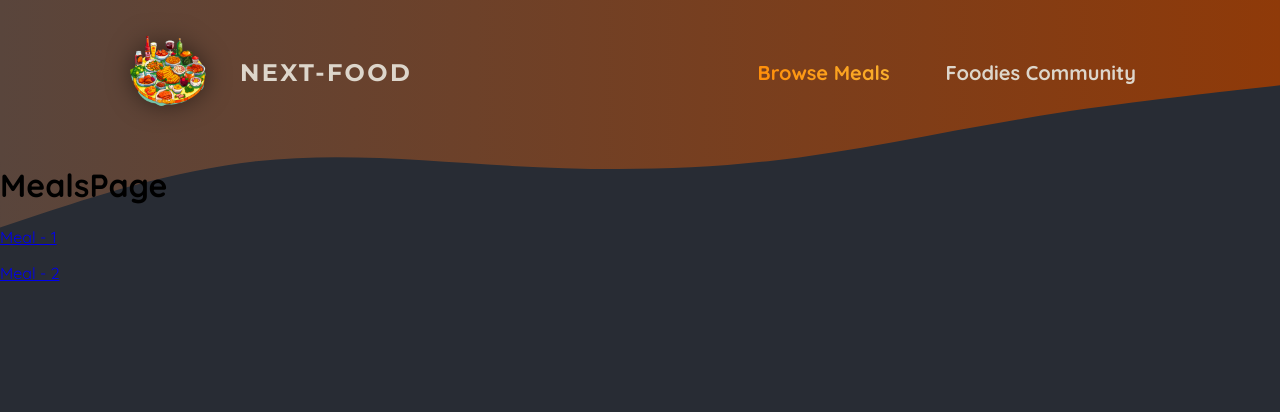
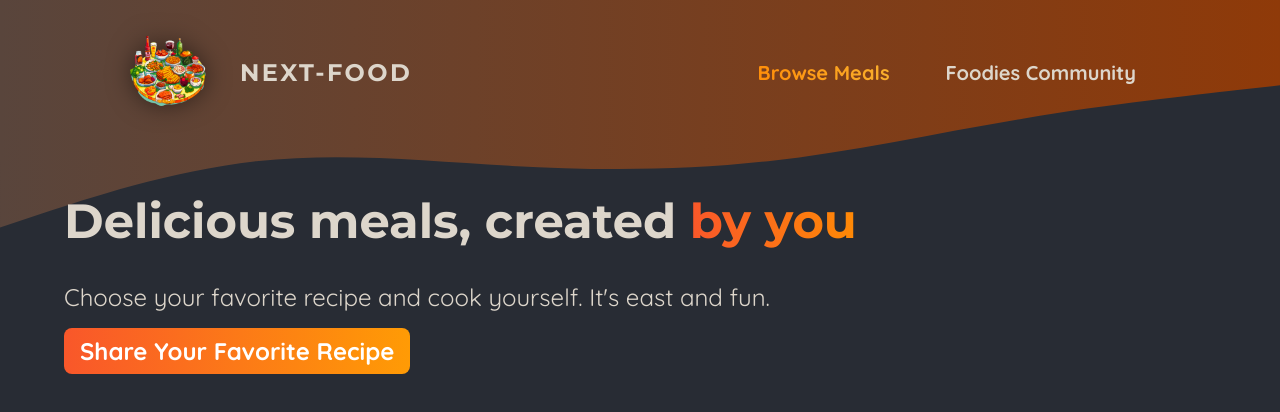
Before and after one commit to Sudarshan0306/Foodies-app-nextJS, a Next.js app: page /meals in a window 1280 px wide. Shown: the top 412 px of the page. Built offline with nearby package versions, Linux system fonts and the light colour scheme.

Commit message:
Meals Page UI changes

```diff
--- a/app/meals/page.jsx
+++ b/app/meals/page.jsx
@@ -1,17 +1,26 @@
 import Link from "next/link";
 import React from "react";
+import classes from './page.module.css';
+import MealsGrid from "@/components/meals/meals-grid";
 
 const MealsPage = () => {
   return (
-    <main>
-      <h1>MealsPage</h1>
-      <p>
-        <Link href='/meals/meal-1'>Meal - 1</Link>
-      </p>
-      <p>
-        <Link href='/meals/meal-2'>Meal - 2</Link>
-      </p>
-    </main>
+    <>
+      <header className={classes.header}>
+        <h1>
+          Delicious meals, created <span className={classes.highlight}> by you </span>
+        </h1>
+        <p>
+          Choose your favorite recipe and cook yourself. It's east and fun.
+        </p>
+        <p className={classes.cta}>
+          <Link href='/meals/share'>Share Your Favorite Recipe</Link>
+        </p>
+      </header>
+      <main className={classes.main}>
+        <MealsGrid meals={[]} />
+      </main>
+    </>
   );
 };
 
--- /dev/null
+++ b/app/meals/page.module.css
@@ -0,0 +1,51 @@
+.header {
+    gap: 3rem;
+    margin: 3rem auto 5rem auto;
+    width: 90%;
+    max-width: 75rem;
+    color: #ddd6cb;
+    font-size: 1.5rem;
+  }
+
+  .header h1 {
+    font-family: 'Montserrat', sans-serif;
+  }
+
+  .highlight {
+    background: linear-gradient(90deg, #f9572a, #ff8a05);
+    background-clip: text;
+    -webkit-background-clip: text;
+    -webkit-text-fill-color: transparent;
+  }
+
+  .header p {
+    margin: 0;
+  }
+
+  .cta a {
+    display: inline-block;
+    margin-top: 1rem;
+    padding: 0.5rem 1rem;
+    border-radius: 0.5rem;
+    background: linear-gradient(90deg, #f9572a, #ff9b05);
+    color: #ffffff;
+    font-weight: bold;
+    text-decoration: none;
+  }
+
+  .loading {
+    text-align: center;
+    animation: loading 1.2s ease-in-out infinite;
+  }
+
+  @keyframes loading {
+    0% {
+      color: #e9e9e9;
+    }
+    50% {
+      color: #b89b84;
+    }
+    100% {
+      color: #e9e9e9;
+    }
+  }
--- /dev/null
+++ b/components/meals/meal-item.jsx
@@ -0,0 +1,28 @@
+import React from 'react'
+import Image from 'next/image';
+
+import classes from './meal-item.module.css';
+
+const MealItem = () => {
+  return (
+    <article className={classes.meal}>
+      <header>
+        <div className={classes.image}>
+          <Image src={image} alt={title} fill />
+        </div>
+        <div className={classes.headerText}>
+          <h2>{title}</h2>
+          <p>by {creator}</p>
+        </div>
+      </header>
+      <div className={classes.content}>
+        <p className={classes.summary}>{summary}</p>
+        <div className={classes.actions}>
+          <Link href={`/meals/${slug}`}>View Details</Link>
+        </div>
+      </div>
+    </article>
+  )
+}
+
+export default MealItem
--- /dev/null
+++ b/components/meals/meal-item.module.css
@@ -0,0 +1,75 @@
+.meal {
+    display: flex;
+    flex-direction: column;
+    justify-content: space-between;
+    height: 100%;
+    border-radius: 4px;
+    box-shadow: 0 0 12px rgba(0, 0, 0, 0.3);
+    overflow: hidden;
+    transition: all 0.3s ease-in-out;
+    color: #ddd6cb;
+    background: linear-gradient(90deg, #2c1e19, #25200f);
+  }
+
+  .headerText {
+    padding: 0.5rem 1rem 0 1rem;
+  }
+
+  .headerText h2 {
+    margin: 0;
+    font-size: 1.5rem;
+    font-family: 'Montserrat', sans-serif;
+  }
+
+  .headerText p {
+    font-size: 0.75rem;
+    color: #cfa69b;
+    font-style: italic;
+  }
+
+  .meal h2,
+  .meal p {
+    margin: 0;
+  }
+
+  .image {
+    position: relative;
+    height: 15rem;
+  }
+
+  .meal img {
+    object-fit: cover;
+  }
+
+  .content {
+    display: flex;
+    flex-direction: column;
+    justify-content: space-between;
+    height: 100%;
+  }
+
+  .summary {
+    padding: 1rem 1rem 0 1rem;
+  }
+
+  .actions {
+    padding: 1rem;
+    text-align: right;
+  }
+
+  .actions a {
+    display: inline-block;
+    margin-top: 1rem;
+    padding: 0.5rem 1rem;
+    border-radius: 0.5rem;
+    background: linear-gradient(90deg, #f9572a, #ff9b05);
+    color: #ffffff;
+    font-weight: bold;
+    text-decoration: none;
+  }
+
+  .actions a:hover,
+  .actions a:active {
+    background: linear-gradient(90deg, #fd4715, #f9b241);
+    box-shadow: 0 0 12px rgba(242, 100, 18, 0.8);
+  }
--- /dev/null
+++ b/components/meals/meals-grid.jsx
@@ -0,0 +1,17 @@
+import React from "react";
+import classes from "./meals-grid.module.css";
+import MealItem from "./meal-item";
+
+const MealsGrid = ({ meals }) => {
+  return (
+    <ul className={classes.meals}>
+      {meals.map((meal) => (
+        <li key={meal.id}>
+            <MealItem {...meal} />
+        </li>
+      ))}
+    </ul>
+  );
+};
+
+export default MealsGrid;
--- /dev/null
+++ b/components/meals/meals-grid.module.css
@@ -0,0 +1,10 @@
+.meals {
+    width: 90%;
+    max-width: 90rem;
+    display: grid;
+    grid-template-columns: repeat(auto-fill, minmax(20rem, 1fr));
+    grid-gap: 5rem;
+    margin: 2rem auto;
+    list-style: none;
+    padding: 0;
+  }
--- a/package.json
+++ b/package.json
@@ -9,9 +9,10 @@
     "lint": "next lint"
   },
   "dependencies": {
+    "better-sqlite3": "^11.2.1",
+    "next": "14.0.3",
     "react": "^18",
-    "react-dom": "^18",
-    "next": "14.0.3"
+    "react-dom": "^18"
   },
   "devDependencies": {
     "eslint": "^8",
```
Also changed, not shown: 1 other file (tests, documents, lock files or other folders).
